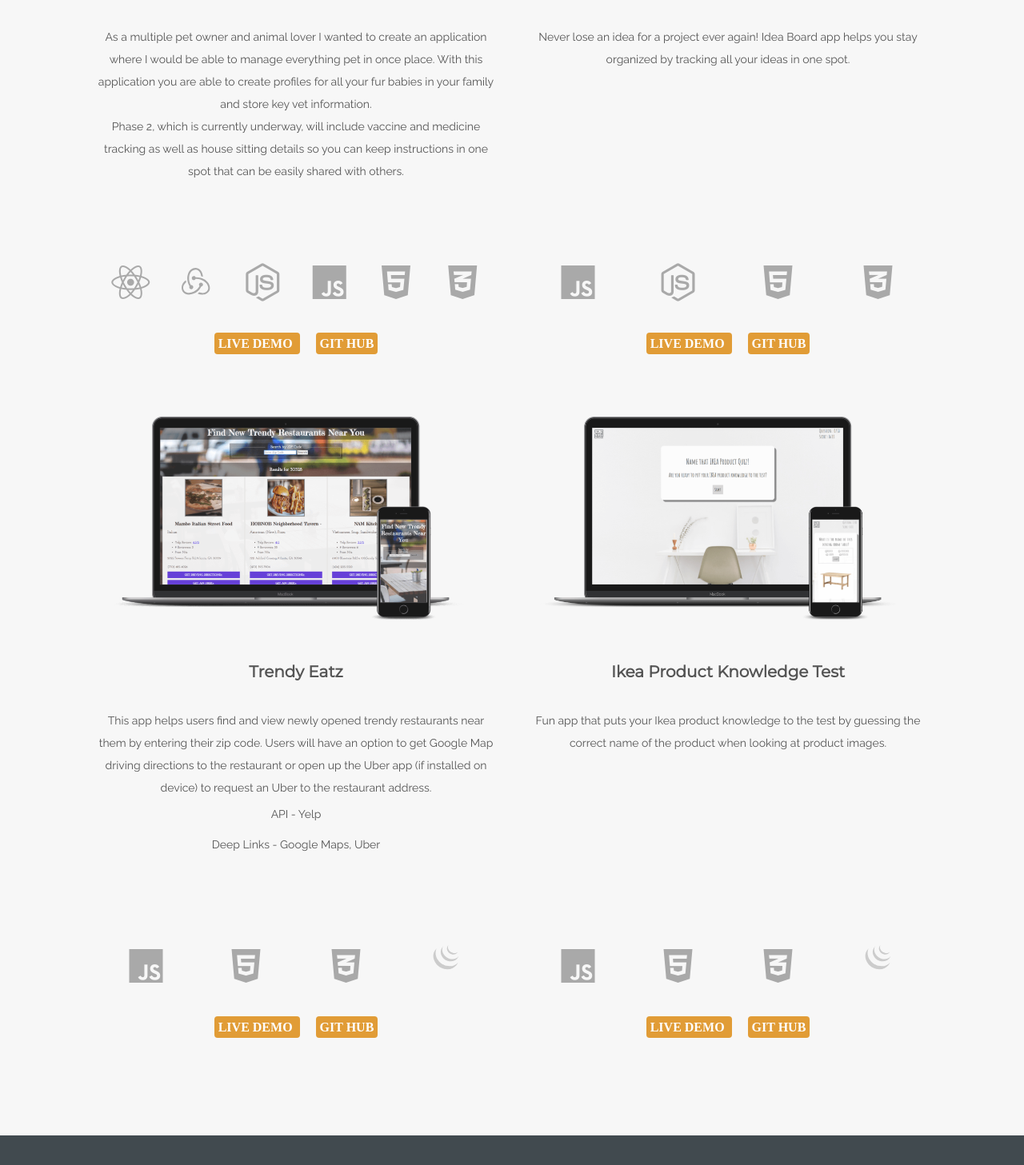
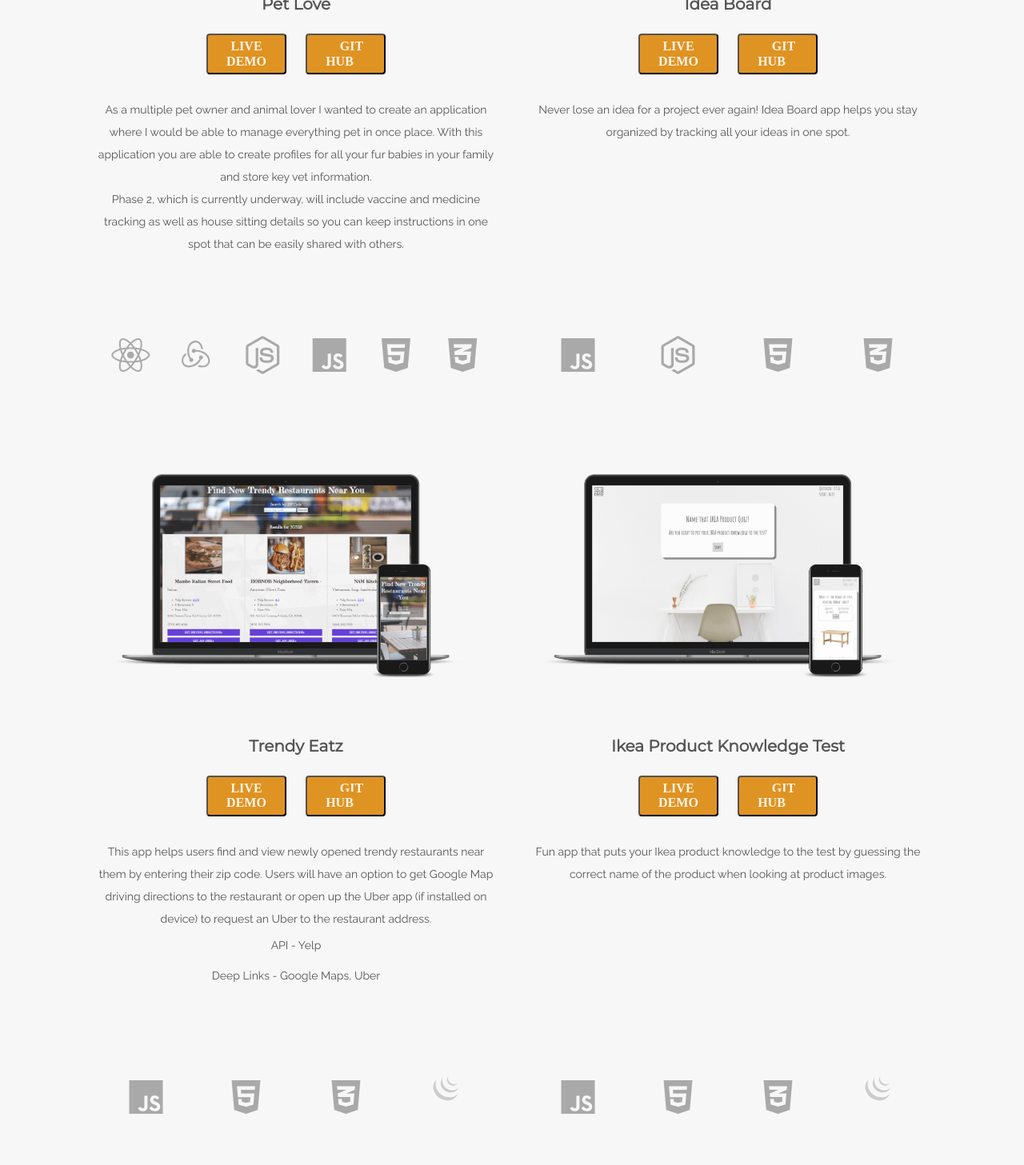
Before and after one commit to Becca529/portfolio, a plain HTML site: page index.html in a window 1280 px wide. Shown: the part 1466-2923 px from the top of the page at 80% size. Drawn offline with nearby package versions, Linux system fonts and the light colour scheme.

Commit message:
update links - format

```diff
--- a/index.html
+++ b/index.html
@@ -31,9 +31,9 @@
                 area and learning new technology.Feel free to contact me or browse my projects below.
             </p>
             <div class="social-media-list">
-                <a href="mailto:rdcrow529@gmail.com"><i class="fas fa-envelope-square fa-3x"></i></a>
-                <a href="https://github.com/becca529"><i class="fab fa-github-square fa-3x"></i></a>
-                <a href="https://www.linkedin.com/in/rebecca-crow"><i class="fab fa-linkedin fa-3x"></i></a>
+                <a href="mailto:rdcrow529@gmail.com" target="_blank"><i class="fas fa-envelope-square fa-3x"></i></a>
+                <a href="https://github.com/becca529" target="_blank"><i class="fab fa-github-square fa-3x"></i></a>
+                <a href="https://www.linkedin.com/in/rebecca-crow" target="_blank"><i class="fab fa-linkedin fa-3x"></i></a>
             </div>
         </section>
 
@@ -45,10 +45,18 @@
                 <ul class="grid">
                     <li class="project">
                         <div class="project-screenshot">
-                            <a href="https://salty-falls-18465.herokuapp.com/"><img src="imgs/pet-love-screenshot.png"
+                            <a href="https://salty-falls-18465.herokuapp.com/" target="_blank"><img src="imgs/pet-love-screenshot.png"
                                     alt="pet-love-screenshot"></a>
                         </div>
                         <h4>Pet Love</h4>
+                        <div class="proj-links">
+                            <button class="proj-link"><a class="btn" href="https://salty-falls-18465.herokuapp.com/" target="_blank">
+                                Live Demo</a>
+                            </button>
+                            <button class="proj-link"><a class="btn proj-link" href="https://github.com/Becca529/pet-mgmt" target="_blank">
+                                Git Hub</a>
+                                </button>
+                        </div>
                         <p class="project-description">As a multiple pet owner and animal lover I wanted to create an
                             application where I would be able to manage everything pet in once place.
                             With this application you are able to create profiles for all your fur babies in your
@@ -65,19 +73,21 @@
                             <li><i class="fab fa-html5 tech-icon fa-3x"></i></li>
                             <li><i class="fab fa-css3-alt tech-icon fa-3x"></i></li>
                         </ul>
-                        <a class="btn" href="https://salty-falls-18465.herokuapp.com/" target="_blank">
-                            Live Demo
-                        </a>
-                        <a class="btn" href="https://github.com/Becca529/pet-mgmt" target="_blank">
-                            Git Hub
-                        </a>
                     </li>
 
                     <li class="project">
                         <div class="project-screenshot">
-                            <a href="https://shrouded-shelf-73200.herokuapp.com/"><img src="imgs/IdeaBoard1.png" alt="idea-board-screenshot"></a>
+                            <a href="https://shrouded-shelf-73200.herokuapp.com/" target="_blank"><img src="imgs/IdeaBoard1.png" alt="idea-board-screenshot"></a>
                         </div>
                         <h4>Idea Board</h4>
+                        <div class="proj-links">
+                                <button class="proj-link"><a class="btn" href="https://shrouded-shelf-73200.herokuapp.com/" target="_blank">
+                                    Live Demo</a>
+                                </button>
+                                <button class="proj-link"><a class="btn proj-link" href="https://github.com/Becca529/Idea-Board" target="_blank">
+                                    Git Hub</a>
+                                    </button>
+                        </div>
                         <p class="project-description">Never lose an idea for a project ever again! Idea Board app
                             helps you stay organized by tracking all your ideas in one spot.</p>
                         <ul class="project-tech">
@@ -86,20 +96,22 @@
                             <li><i class="fab fa-html5 tech-icon fa-3x"></i></li>
                             <li><i class="fab fa-css3-alt tech-icon fa-3x"></i></li>
                         </ul>
-                        <a class="btn" href="https://shrouded-shelf-73200.herokuapp.com/" target="_blank">
-                            Live Demo
-                        </a>
-                        <a class="btn" href="https://github.com/Becca529/Idea-Board" target="_blank">
-                            Git Hub
-                        </a>
                     </li>
 
                     <li class="project">
-                        <div class="project-screenshot">
-                            <a href="https://becca529.github.io/New-Restaurant-App/"><img src="imgs/trendy-eatz-screenshot.png"
+                        <div class="proj-screenshot">
+                            <a href="https://becca529.github.io/New-Restaurant-App/" target="_blank"><img class="project-screenshot" src="imgs/trendy-eatz-screenshot.png"
                                     alt="trendy-eatz-screenshot"></a>
                         </div>
                         <h4>Trendy Eatz</h4>
+                        <div class="proj-links">
+                                <button class="proj-link"><a class="btn" href="https://becca529.github.io/New-Restaurant-App/" target="_blank">
+                                    Live Demo</a>
+                                </button>
+                                <button class="proj-link"><a class="btn proj-link" href="https://github.com/Becca529/New-Restaurant-App" target="_blank">
+                                    Git Hub</a>
+                                    </button>
+                        </div>
                         <p class="project-description">This app helps users find and view newly opened trendy
                             restaurants near them by entering their zip code. Users will have an option to get Google
                             Map driving directions to the restaurant or open up the Uber app (if installed on device)
@@ -113,20 +125,23 @@
                             <li><i class="fab fa-css3-alt tech-icon fa-3x"></i></li>
                             <li><img class="tech-icon" height="32" width="32" src="imgs/icons/jquery.svg" /></li>
                         </ul>
-                        <a class="btn" href="https://becca529.github.io/New-Restaurant-App/" target="_blank">
-                            Live Demo
-                        </a>
-                        <a class="btn" href="https://github.com/Becca529/New-Restaurant-App" target="_blank">
-                            Git Hub
-                        </a>
                     </li>
 
                     <li class="project">
                         <div class="project-screenshot">
-                            <a href="https://becca529.github.io/ikea-product-knowlege-test/"><img src="imgs/ikea-product-test-screenshot.png"
+                            <a href="https://becca529.github.io/ikea-product-knowlege-test/" target="_blank"><img src="imgs/ikea-product-test-screenshot.png"
                                     alt="ikea-product-test-screenshot"></a>
                         </div>
                         <h4>Ikea Product Knowledge Test</h4>
+
+                        <div class="proj-links">
+                                <button class="proj-link"><a class="btn" href="https://becca529.github.io/ikea-product-knowlege-test/" target="_blank">
+                                    Live Demo</a>
+                                </button>
+                                <button class="proj-link"><a class="btn proj-link" href="https://github.com/Becca529/ikea-product-knowlege-test" target="_blank">
+                                    Git Hub</a>
+                                    </button>
+                        </div>
                         <p class="project-description">Fun app that puts your Ikea product knowledge to the test by
                             guessing the correct name of the product when looking at product images.</p>
                         <ul class="project-tech">
@@ -135,12 +150,6 @@
                             <li><i class="fab fa-css3-alt tech-icon fa-3x"></i></li>
                             <li><img class="tech-icon" height="32" width="32" src="imgs/icons/jquery.svg" /></li>
                         </ul>
-                        <a class="btn" href="https://becca529.github.io/ikea-product-knowlege-test/" target="_blank">
-                            Live Demo
-                        </a>
-                        <a class="btn" href="https://github.com/Becca529/ikea-product-knowlege-test" target="_blank">
-                            Git Hub
-                        </a>
                     </li>
                 </ul>
 
@@ -150,11 +159,11 @@
         <div class="contact-container" id="contact">
             <h2 id="footer-title">Let's Chat!</h2>
             <div class="contact-icons">
-                <a href="mailto:rdcrow529@gmail.com"><i class="fas fa-envelope-square fa-3x"></i></a>
-                <a href="https://github.com/becca529"><i class="fab fa-github-square fa-3x"></i></a>
-                <a href="https://www.linkedin.com/in/rebecca-crow"><i class="fab fa-linkedin fa-3x"></i></a>
+                <a href="mailto:rdcrow529@gmail.com" target="_blank"><i class="fas fa-envelope-square fa-3x"></i></a>
+                <a href="https://github.com/becca529" target="_blank"><i class="fab fa-github-square fa-3x"></i></a>
+                <a href="https://www.linkedin.com/in/rebecca-crow" target="_blank"><i class="fab fa-linkedin fa-3x"></i></a>
             </div>
-            <a class="email" href="mailto:rdcrow529@gmail.com">rdcrow529@gmail.com</a>
+            <a class="email" href="mailto:rdcrow529@gmail.com" target="_blank">rdcrow529@gmail.com</a>
         </div>
     </footer>
 </body>
--- a/main.css
+++ b/main.css
@@ -25,7 +25,7 @@ a:hover {
     color: #DF9322;
 }
 
-a.btn {
+/* a.btn {
 	color: #fff;
 	border-radius: 4px;
 	text-transform: uppercase;
@@ -34,7 +34,7 @@ a.btn {
     text-align: center;
     padding: 5px;
     margin: 10px;
-}
+} */
 
 hr {
 	width: 150px;
@@ -206,6 +206,27 @@ p span {
 	padding: 5px 20px 5px 20px;
   }
 
+  .proj-link {
+	text-align: center;
+	width: 100px;
+	color: #fff;
+	border-radius: 4px;
+	text-transform: uppercase;
+	background-color: #DF9322;
+	font-weight: 800;
+    text-align: center;
+    padding: 5px;
+    margin: 10px;
+  }
+
+  .proj-links  {
+	/* display: flex;
+	flex-direction: row;
+	align-items: center;  */
+	/* justify-content: space-evenly; */
+
+ }
+
   .tech-icon {
 	height: 45px;
 	width: 45px;
@@ -219,7 +240,7 @@ p span {
   .project-screenshot {
     width: 100%;
 	overflow: hidden;
-	margin-bottom: -20px;
+	/* margin-bottom: -20px; */
   }
 
   .project-screenshot img {
```
